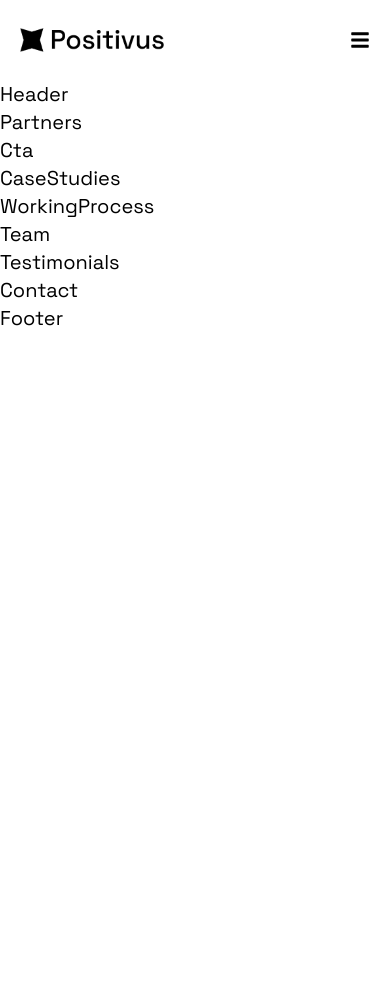
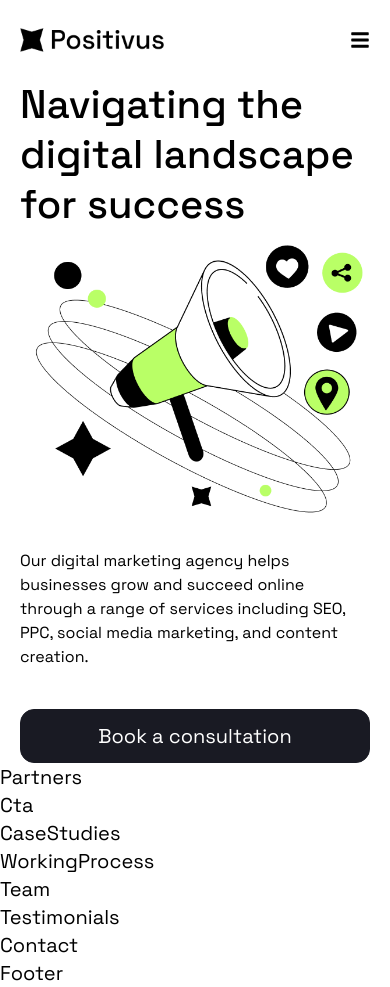
Before and after one commit to aatmaneoulmouden/positivus, a React (Vite) app: page / in a window 390 px wide. Before the commit the page ends 844 px from the top, so only its background shows below. Built offline with nearby package versions, Linux system fonts and the light colour scheme.

Commit message:
build: Header section web and mobile

```diff
--- a/src/components/Button.jsx
+++ b/src/components/Button.jsx
@@ -1,4 +1,4 @@
-const Button = ({ role = "button", type, scrollto, label }) => {
+const Button = ({ role = "button", type, scrollto, label, classes = "" }) => {
   let buttonClassNames;
   if (type === "primary") {
     buttonClassNames = "text-black border-green bg-green";
@@ -8,7 +8,7 @@ const Button = ({ role = "button", type, scrollto, label }) => {
     buttonClassNames = "border-dark text-black";
   }
   return (
-    <button type={role} className={`border rounded-[14px] py-3 lg:py-4 lg:px-9 ${buttonClassNames}`}>
+    <button type={role} className={`border rounded-[14px] py-3 lg:py-4 lg:px-9 ${buttonClassNames} ${classes}`}>
       {label}
     </button>
   );
--- a/src/index.css
+++ b/src/index.css
@@ -7,6 +7,10 @@
 @layer base {
     body {
         @apply font-base text-xl;
+    }
+
+    .container {
+        @apply max-w-full;
     }
 }
 
--- a/src/sections/Header.jsx
+++ b/src/sections/Header.jsx
@@ -1,5 +1,41 @@
+import { header } from "../assets";
+import { Button } from "../components";
+
 const Header = () => {
-  return <div>Header</div>;
+  return (
+    <header>
+      <div className="container">
+        <div className="flex flex-col lg:flex-row">
+          <div className="flex-1 flex flex-col items-start lg:gap-9">
+            <h1 className="text-[40px] lg:text-6xl font-medium max-w-full lg:max-w-[508px] leading-[50px] lg:leading-[70px] mb-2 lg:mb-0">
+              Navigating the <br className="hidden lg:block" /> digital
+              landscape for success
+            </h1>
+            <img
+              src={header}
+              alt="Header illustration"
+              className="block lg:hidden mb-3 lg:mb-0"
+            />
+            <p className="text-base max-w-full lg:max-w-[500px] lg:text-xl mb-10 lg:mb-0">
+              Our digital marketing agency helps businesses grow and succeed
+              online through a range of services including SEO, PPC, social
+              media marketing, and content creation.
+            </p>
+            <Button
+              role="button"
+              type="secondary"
+              scrollto="contactus"
+              label="Book a consultation"
+              classes="w-full lg:w-fit"
+            />
+          </div>
+          <div className="flex-1 hidden lg:block">
+            <img src={header} alt="Header illustration" className="ml-auto" />
+          </div>
+        </div>
+      </div>
+    </header>
+  );
 };
 
 export default Header;
```
